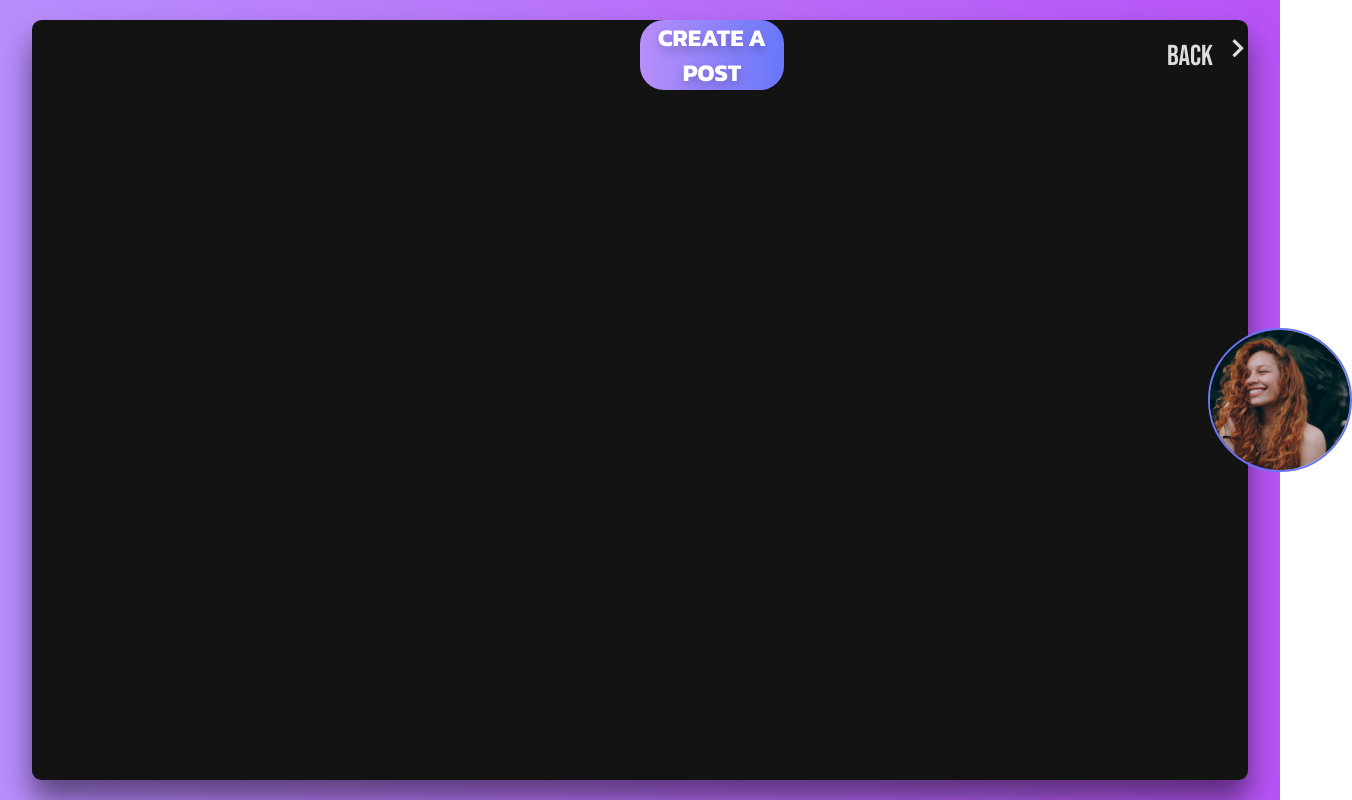
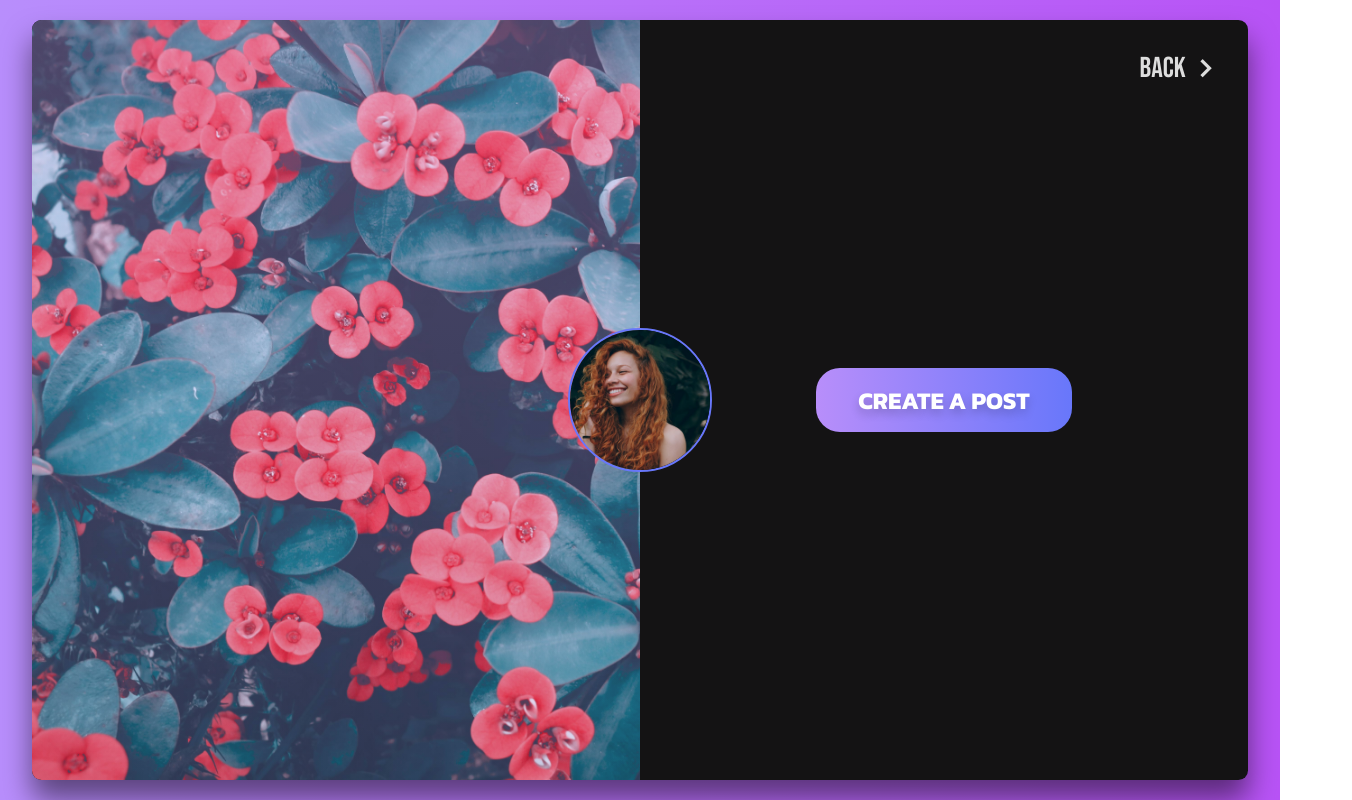
Before and after one commit to Lazee999/News-Blog-Application-, a React (Vite) app: page / in a window 1280 px wide. Shown: the whole page, 1352 px wide, since content can reach past the window. Built offline with nearby package versions, Linux system fonts and the light colour scheme.

Commit message:
fix blog styles

```diff
--- a/src/Components/Blog/Blog.scss
+++ b/src/Components/Blog/Blog.scss
@@ -1,30 +1,33 @@
-.blog{
+.blog {
     width: 100%;
     height: 100%;
     display: flex;
 }
-.blog-left{
+
+.blog-left {
     width: 50%;
     height: 100%;
-    background-color: liner-gradient(rgba(184,142 ,252 ,0.3 ), rgba(104,119,244,0.2 )),
-    url(../assets/images/bg.jpg);
+    position: relative; // Needed for absolute positioning inside
+    background:
+        linear-gradient(rgba(184, 142, 252, 0.3), rgba(104, 119, 244, 0.2)),
+        url(../../assets/images/bg.jpg);  // Fix gradient and background image
     background-size: cover;
     border-radius: 1rem 0 0 1rem;
+}
 
-    }
-.blog-left img{
+.blog-left img {
     width: 15rem;
     aspect-ratio: 1;
     object-fit: cover;
     border-radius: 50%;
-border: .3rem solid #6877fa;
+    border: 0.3rem solid #6877fa;
     position: absolute;
     top: 50%;
     right: -7.5rem;
     transform: translateY(-50%);
 }
 
-.blogs-right{
+.blog-right {
     width: 50%;
     height: 100%;
     display: flex;
@@ -33,9 +36,9 @@ transform: translateY(-50%);
     position: relative;
 }
 
-.post-btn{
-    width: clamp(15rem, 10cqi, 30rem);
-    aspect-ratio: 4/1;
+.post-btn {
+    width: clamp(15rem, 20vw, 30rem); // Changed from 10cqi to 20vw for better responsiveness
+    aspect-ratio: 4 / 1;
     background: linear-gradient(to right, #b88efa, #6877fa);
     border: none;
     border-radius: 2.5rem;
@@ -45,24 +48,27 @@ transform: translateY(-50%);
     color: #fff;
     text-shadow: 0 0.5rem 1rem rgba(0, 0, 0, 0.2);
     cursor: pointer;
+    transition: transform 0.2s ease;
 }
 
-.post-btn:active{
+.post-btn:active {
     transform: translateY(0.2rem);
 }
-.blog-close-btn{
+
+.blog-close-btn {
     position: absolute;
     top: 3rem;
     right: 2.5rem;
     background: transparent;
     border: none;
-    font-family: "Bebas Neue" , sans-serif;
+    font-family: "Bebas Neue", sans-serif;
     font-size: 3rem;
     color: #ddd;
+    display: flex;
     align-items: center;
     cursor: pointer;
 }
 
-.blog-close-btn i{
+.blog-close-btn i {
     font-size: 4rem;
 }
```
Lines whose indentation alone changed are shown as unchanged.
